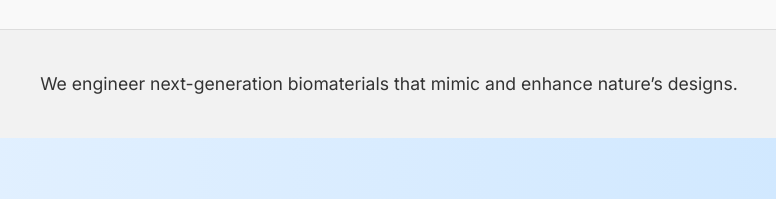
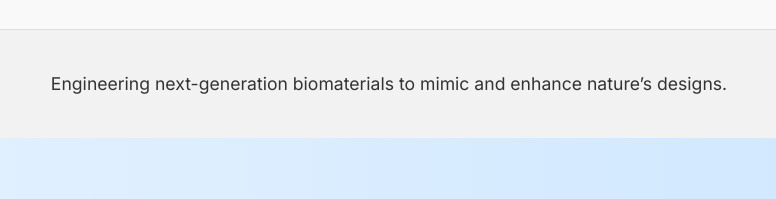
Before and after one commit to lontrabio/lontrabio, a plain HTML site: page index.html in a window 1280 px wide. Shown: the part 1144-1343 px from the top of the page, 251-1027 px from the left. Drawn offline with Linux system fonts and the light colour scheme.

Commit message:
Update index.html

```diff
--- a/index.html
+++ b/index.html
@@ -245,7 +245,7 @@
 </section>
 
  <section class="tagline">
-  <p>We engineer next-generation biomaterials that mimic and enhance nature’s designs.</p>
+  <p>Engineering next-generation biomaterials to mimic and enhance nature’s designs.</p>
 </section>
 
   <!-- Footer -->
```
